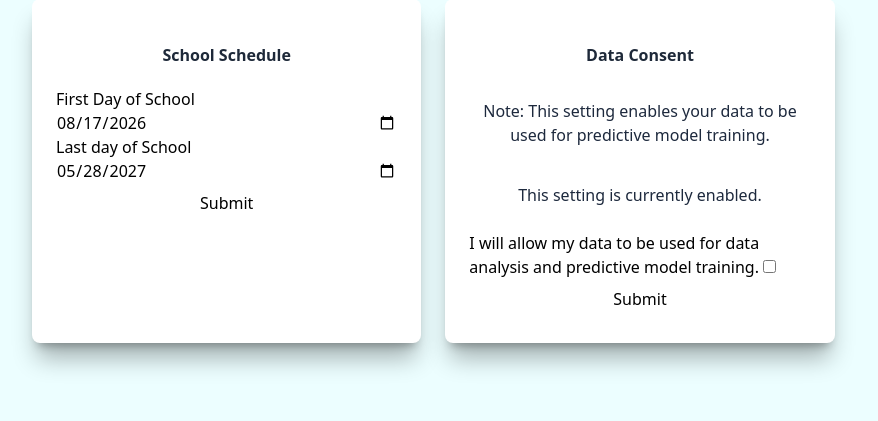
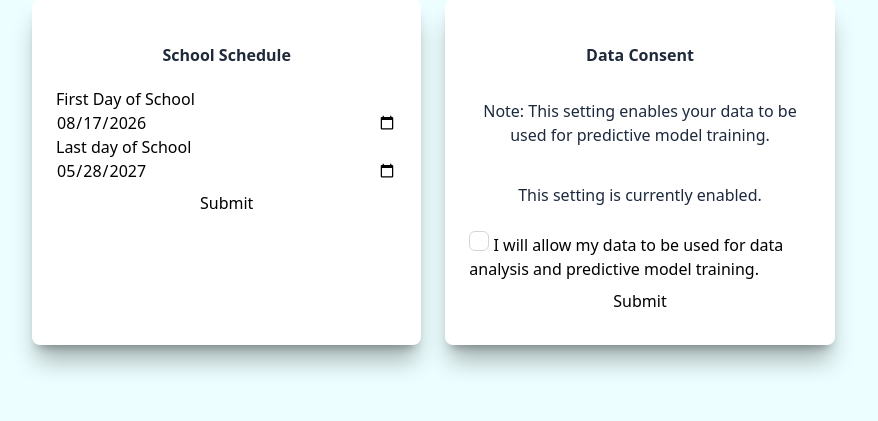
Before and after one commit to defnotafunction/Student-Intelligence, a Flask app: page /settings in a window 1280 px wide. Shown: the part 221-642 px from the top of the page, without its empty margins (0-878 px from the left). Run offline with Flask 3, Linux system fonts and the light colour scheme; a user stored in the database is signed in; style sheets or scripts are compiled from the project's sources; parts of the project's set-up code (start-up, migrations or seed data) failed here and were passed over; some libraries are stand-ins or nearby versions.

Commit message:
Improve Data Consent setting format

```diff
--- a/src/templates/settings.html
+++ b/src/templates/settings.html
@@ -35,8 +35,10 @@
 
 
                 <span>
+                    {{ data_consent_form.enable_consent(class="w-5 h-5 appearance-none border border-gray-300
+                    rounded-md checked:bg-blue-600 checked:border-transparent focus:outline-none focus:ring-2
+                    focus:ring-blue-500 cursor-pointer transition duration-200") }}
                     {{ data_consent_form.enable_consent.label }}
-                    {{ data_consent_form.enable_consent(class="border border-gray-300 rounded-md p-2") }}
                 </span>
                 {{ data_consent_form.submit(class='rounded-md p-2 transition-colors duration-200 hover:bg-gray-200/60')
                 }}
```
Also changed, not shown: src/helper.py (+5 -4 lines), README.md, 1 other file.
